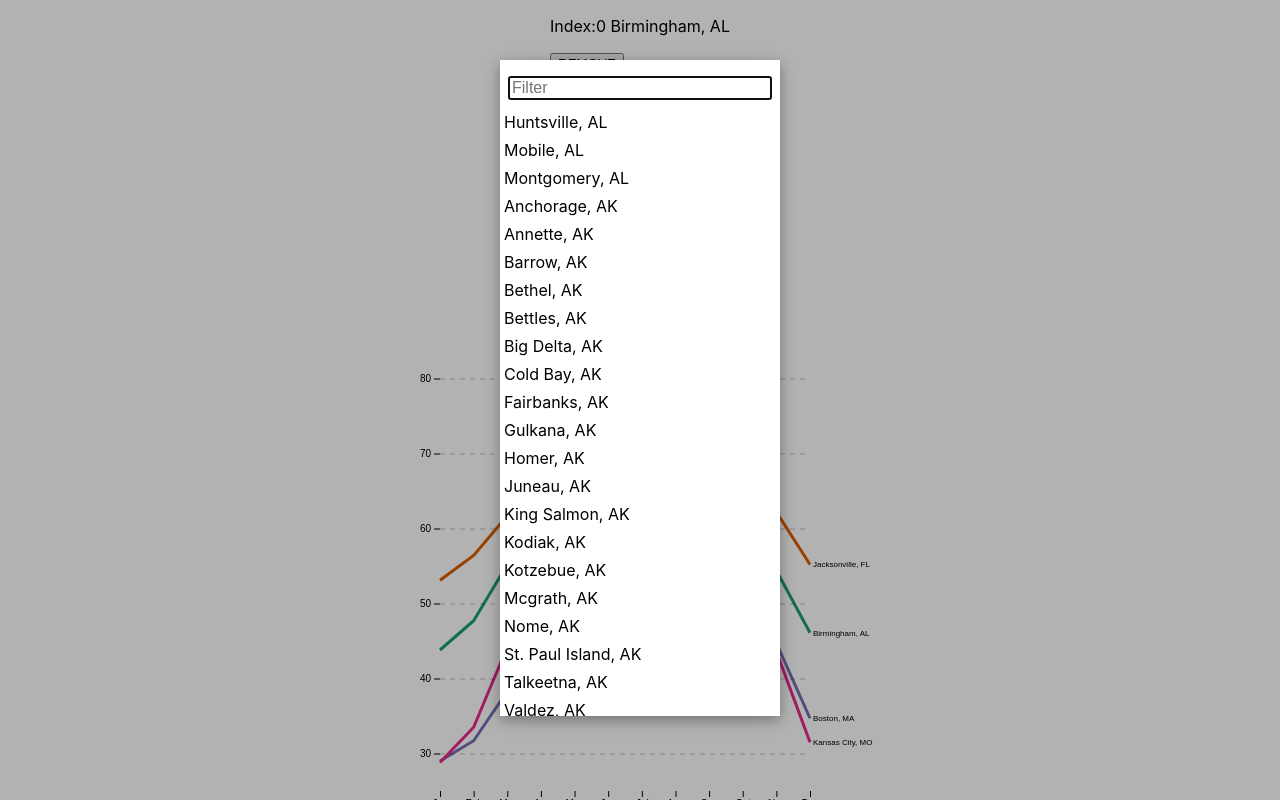
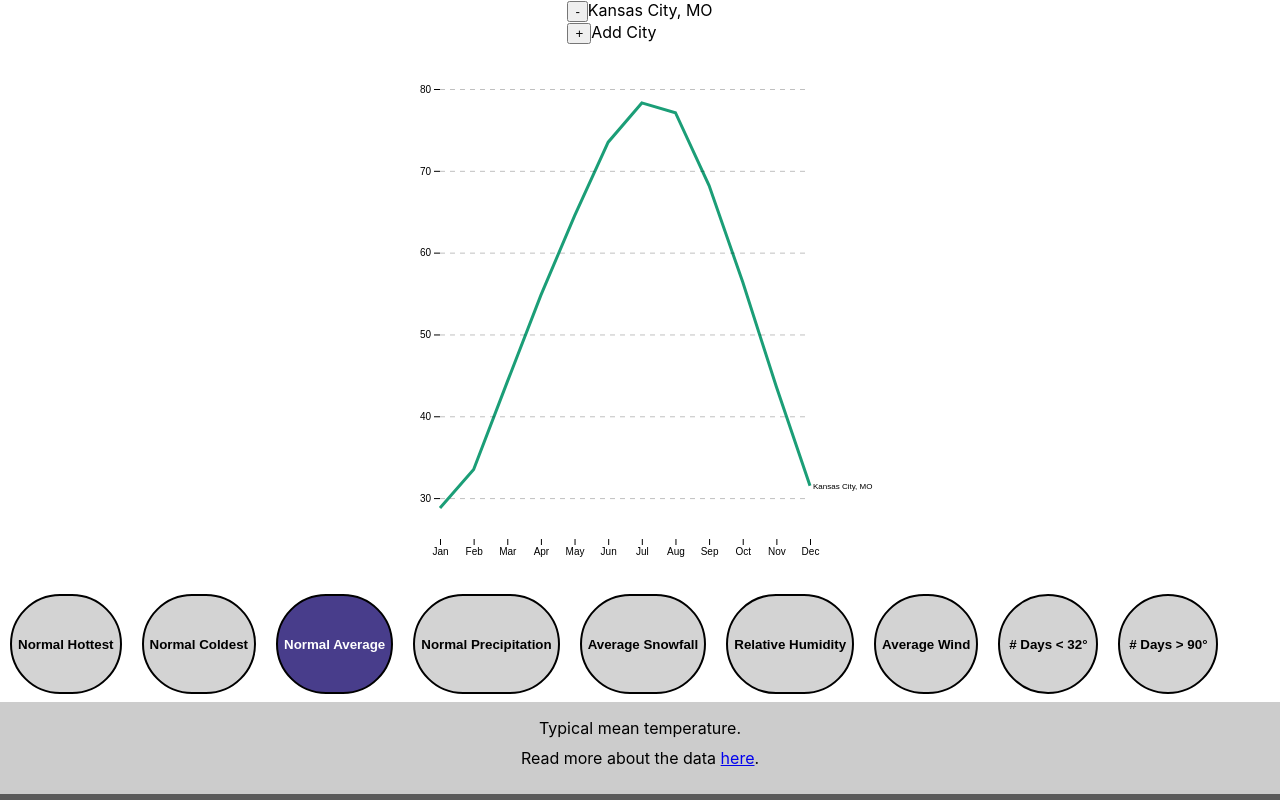
Before and after one commit to DaleMatthews/weather-compare, a React (Create React App) app in the folder weather-compare-app/: page / in a window 1280 px wide. Shown: the top 800 px of the page. Built offline with nearby package versions, Linux system fonts and the light colour scheme; the HTML template or start-up script is replaced by a standard one.

Commit message:
Get add/remove city working

```diff
--- a/weather-compare-app/src/App.js
+++ b/weather-compare-app/src/App.js
@@ -1,6 +1,5 @@
 import React, { Component } from "react";
 import "./App.css";
-import CitySelection from "./components/CitySelection/CitySelection";
 import DisplayCities from "./components/DisplayCities/DisplayCities";
 import DataSelection from "./components/DataSelection/DataSelection";
 import Footer from "./components/Footer/Footer";
@@ -10,7 +9,6 @@ class App extends Component {
   render() {
     return (
       <div id="app">
-        <CitySelection />
         <DisplayCities />
         <WeatherChart />
         <DataSelection />
--- a/weather-compare-app/src/components/CitySelection/CitySelection.css
+++ b/weather-compare-app/src/components/CitySelection/CitySelection.css
@@ -1,6 +1,7 @@
 .city-selection-overlay {
   position: fixed;
   top: 0;
+  left: 0;
   z-index: 1000;
   width: 100vw;
   height: 100vh;
--- a/weather-compare-app/src/components/CitySelection/CitySelection.js
+++ b/weather-compare-app/src/components/CitySelection/CitySelection.js
@@ -19,6 +19,7 @@ class CitySelection extends Component {
 
   handleSelect(e) {
     this.props.addCitySelection(e.target.innerText);
+    this.props.hideDialog();
   }
 
   filter(e) {
@@ -32,8 +33,8 @@ class CitySelection extends Component {
       .filter(o => !this.props.currentCities.some(city => city.id === o))
       .map(city => <li key={city} onClick={e => this.handleSelect(e)}>{city}</li>);
     return (
-      <div class="city-selection-overlay">
-        <div class="city-selection-dialog">
+      <div className="city-selection-overlay">
+        <div className="city-selection-dialog">
           <input ref={(input) => { this.filterInput = input; }} placeholder="Filter" onChange={e => this.filter(e)}/>
           <ul>
             {cityOptions}
--- a/weather-compare-app/src/components/DisplayCities/DisplayCities.js
+++ b/weather-compare-app/src/components/DisplayCities/DisplayCities.js
@@ -1,35 +1,48 @@
 import React, { Component } from "react";
 import { connect } from "react-redux";
+import CitySelection from "../CitySelection/CitySelection";
 import { removeCitySelection } from "../../redux/actions";
 
 class DisplayCities extends Component {
+  constructor(props) {
+    super(props);
+    this.state = { showDialog: false };
+    this.hideDialog = this.hideDialog.bind(this);
+  }
+
   removeCity(i) {
     this.props.removeCitySelection(i);
   }
 
+  hideDialog() {
+    this.setState({ showDialog: false });
+  }
+
   render() {
-    const displayItmes = ["Add City", "Add City", "Add City", "Add City"];
-    this.props.cities.forEach((city, i) => {
-      displayItmes[i] = city;
-    });
-    return displayItmes.map((item, i) => {
-      return (
-        <div key={i}>
-          <p>
-            Index:{i} {item}
-          </p>
-          <button onClick={e => this.removeCity(i)}>REMOVE</button>
-        </div>
-      );
-    });
+    const selectedCities = this.props.selectedCities.map((city, i) => (
+      <div className={`selected-city selected-city--${i}`}>
+        <button onClick={() => this.props.removeCitySelection(city)}>-</button>
+        <span>{city}</span>
+      </div>
+    ));
+
+    const addButton =
+      <div className="add-city">
+        <button onClick={() => this.setState({ showDialog: !this.state.showDialog })}>+</button>
+        <span>Add City</span>
+      </div>;
+
+    return (
+      <div className="display-cities">
+        {selectedCities}
+        {this.props.selectedCities.length < 4 && addButton}
+        {this.state.showDialog && <CitySelection hideDialog={this.hideDialog}/>}
+      </div>
+    );
   }
 }
 
-const mapStateToProps = state => {
-  const { selectedCities } = state;
-  const cities = selectedCities;
-  return { cities };
-};
+const mapStateToProps = ({ selectedCities }) => ({ selectedCities });
 
 const mapDispatchToProps = {
   removeCitySelection
--- a/weather-compare-app/src/components/Footer/Footer.js
+++ b/weather-compare-app/src/components/Footer/Footer.js
@@ -6,7 +6,7 @@ export default () => {
     <footer>
       <div>
         <span>Copyright © { (new Date()).getFullYear() }</span>
-        <div class="spacer"></div>
+        <div className="spacer"></div>
         <a href="https://github.com/dalematthews/weather-compare">
           <img src="/GitHub-Mark-Light-64px.png"/>
         </a>
--- a/weather-compare-app/src/redux/actions.js
+++ b/weather-compare-app/src/redux/actions.js
@@ -13,9 +13,9 @@ export const addCitySelection = city => ({
   type: ADD_CITY_SELECTION,
   payload: { city }
 });
-export const removeCitySelection = index => ({
+export const removeCitySelection = city => ({
   type: REMOVE_CITY_SELECTION,
-  payload: { index }
+  payload: { city }
 });
 export const setDatasetSelection = dataset => ({
   type: SET_DATASET_SELECTION,
--- a/weather-compare-app/src/redux/reducers/selectedCities.js
+++ b/weather-compare-app/src/redux/reducers/selectedCities.js
@@ -4,7 +4,7 @@ import {
   REMOVE_CITY_SELECTION
 } from "../actionTypes";
 
-const initialState = ["Birmingham, AL", "Jacksonville, FL", "Boston, MA", "Kansas City, MO"];
+const initialState = [/*"Birmingham, AL", "Jacksonville, FL", "Boston, MA", */"Kansas City, MO"];
 
 const selectedCities = (state = initialState, action) => {
   switch (action.type) {
@@ -12,7 +12,7 @@ const selectedCities = (state = initialState, action) => {
       return action.payload.cities;
     }
     case REMOVE_CITY_SELECTION: {
-      return state.filter((city, index) => index !== action.payload.index);
+      return state.filter(city => city !== action.payload.city);
     }
     case ADD_CITY_SELECTION: {
       return state.concat([action.payload.city]);
```
